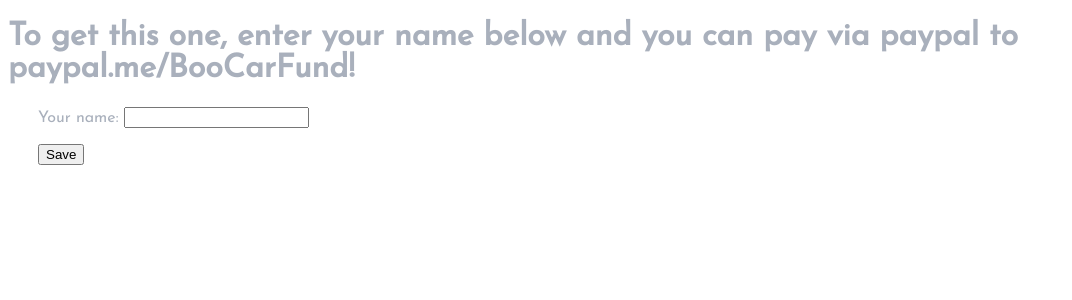
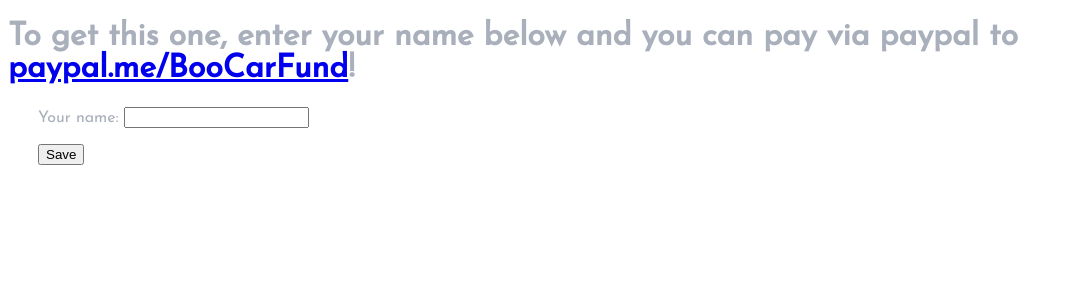
Before and after one commit to andi-kleissner/boosonthemove, a Django app: page //go_for_it/1 in a window 1280 px wide. Shown: the top 300 px of the page, without its empty margins (0-1072 px from the left). Run offline with Django 3.2, Linux system fonts and the light colour scheme.

Commit message:
little changes

```diff
--- a/boocarapp/static/boocarapp/css/boocarapp.css
+++ b/boocarapp/static/boocarapp/css/boocarapp.css
@@ -50,6 +50,7 @@
     height: 100px;
     padding-top: 5px;
     font-family: 'Josefin Sans', sans-serif;
+    font-size:3em;
 }
 
 .car_container {
--- a/boocarapp/templates/boocarapp/go_for_it.html
+++ b/boocarapp/templates/boocarapp/go_for_it.html
@@ -7,7 +7,7 @@
         <link href="https://fonts.googleapis.com/css?family=Josefin+Sans" rel="stylesheet">
 
         <h1>To get this one, enter your name below and you
-            can pay via paypal to paypal.me/BooCarFund!
+            can pay via paypal to <a href="paypal.me/BooCarFund">paypal.me/BooCarFund</a>!
         </h1>
         <form id="form" method="POST" class="post-form">{% csrf_token %}
             {{ form.as_p }}
```
